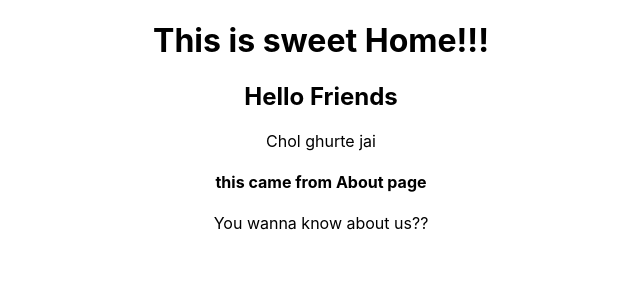
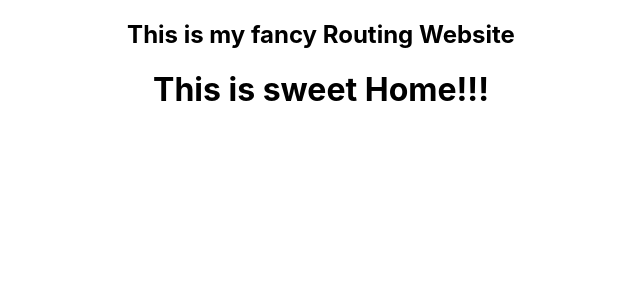
Before and after one commit to Iam-abdulahad/react-router-one, a React (Create React App) app: page / in a window 1280 px wide. Shown: the top 300 px of the page, without its empty margins (319-959 px from the left). Built offline with nearby package versions, Linux system fonts and the light colour scheme.

Commit message:
simple route setup

```diff
--- a/src/App.js
+++ b/src/App.js
@@ -1,15 +1,18 @@
-import logo from './logo.svg';
+import { Routes, Route} from "react-router-dom";
 import './App.css';
-import Home from './components/Home/Home';
-import Friends from './components/Friends/Friends';
-import Aboute from './components/About/About';
+import Home from "./components/Home/Home";
+import About from "./components/About/About";
+import Friends from "./components/Friends/Friends";
 
 function App() {
   return (
     <div className="App">
-      <Home></Home>
-      <Friends></Friends>
-      <Aboute></Aboute>
+      <h2>This is my fancy Routing Website</h2>
+     <Routes>
+        <Route path='/' element= {<Home></Home>}></Route>
+        <Route path='/about' element={<About></About>} ></Route>
+        <Route path='/friends' element={<Friends></Friends>}></Route>
+     </Routes>
     </div>
   );
 }
--- a/src/index.js
+++ b/src/index.js
@@ -3,11 +3,14 @@
 import './index.css';
 import App from './App';
 import reportWebVitals from './reportWebVitals';
+import { BrowserRouter } from 'react-router-dom';
 
 const root = ReactDOM.createRoot(document.getElementById('root'));
 root.render(
   <React.StrictMode>
-    <App />
+    <BrowserRouter>
+      <App />
+    </BrowserRouter>
   </React.StrictMode>
 );
 
```
